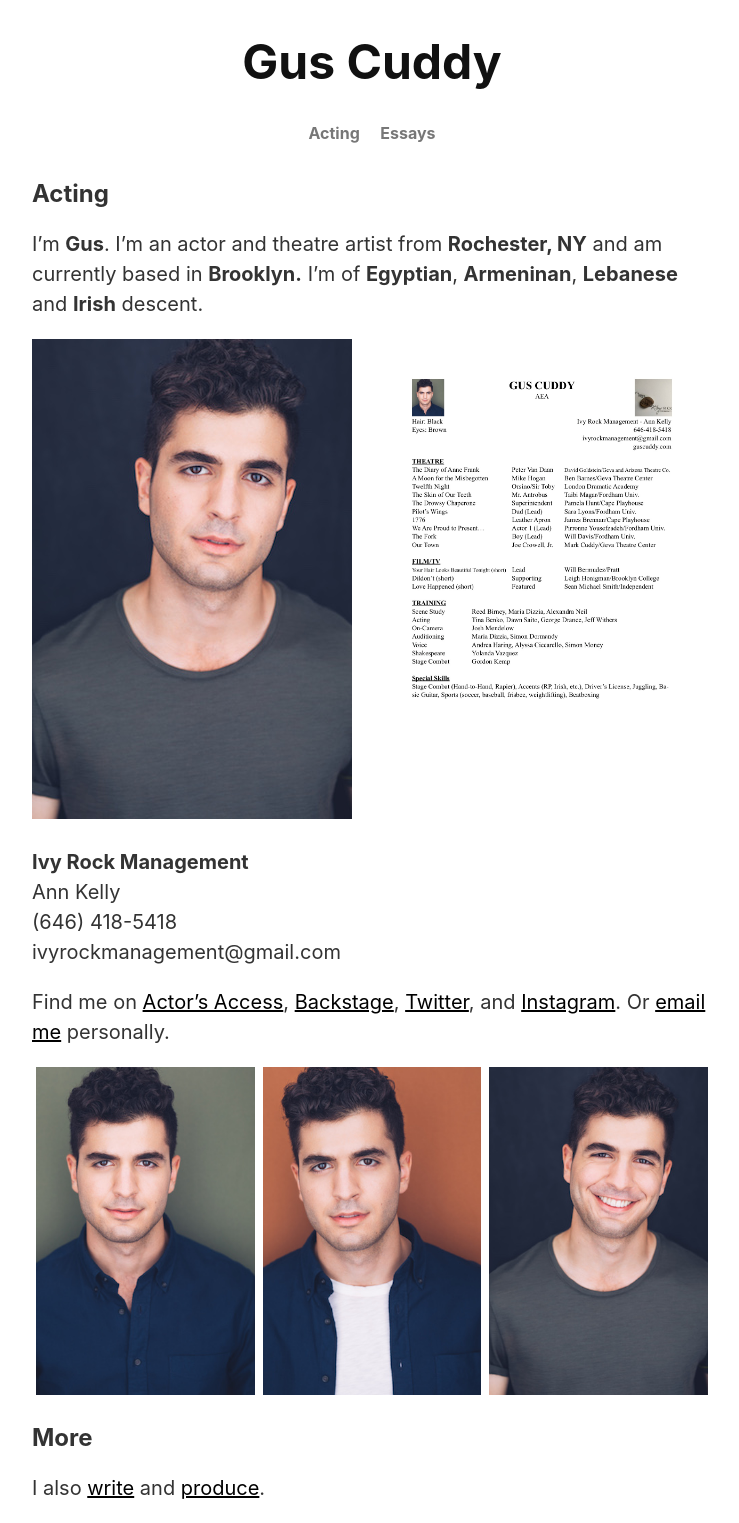
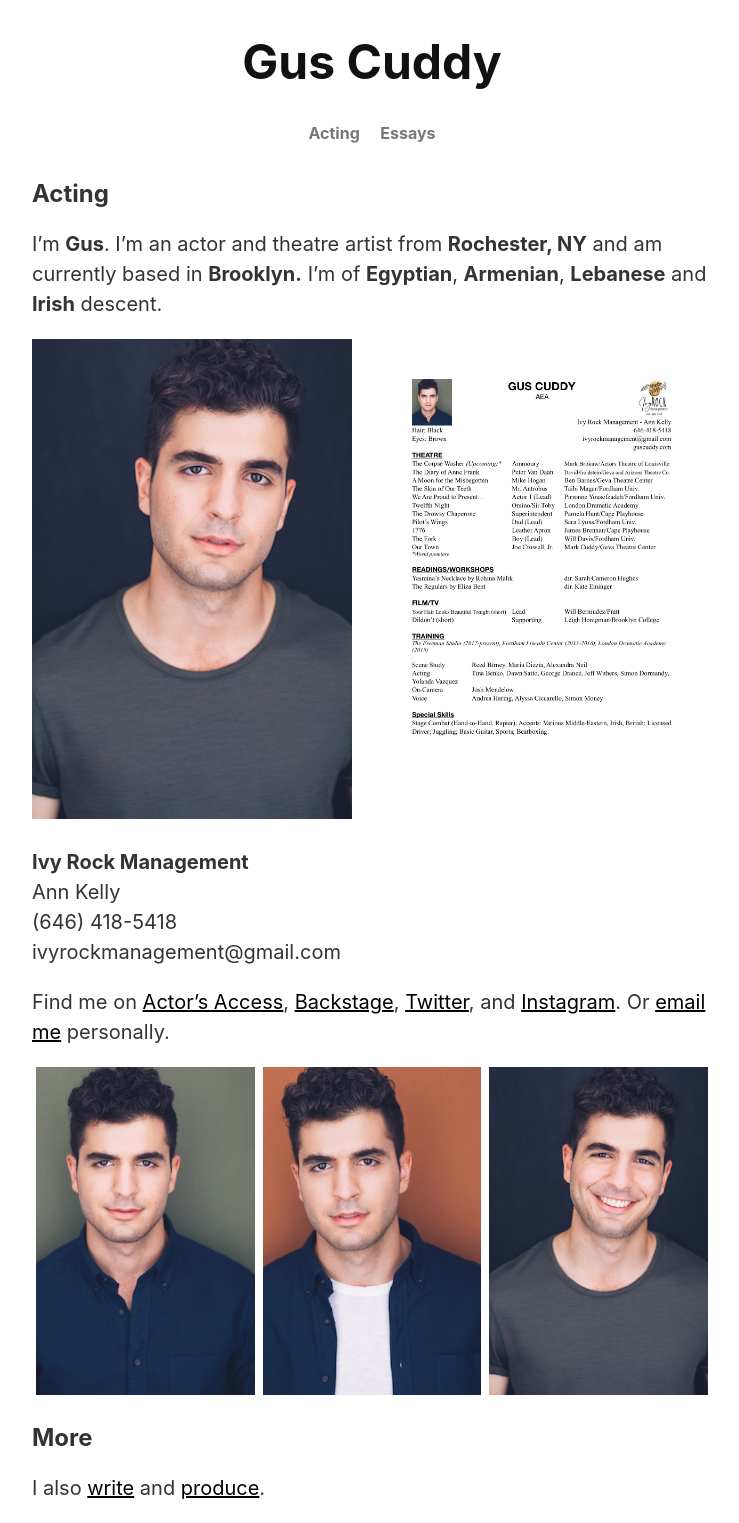
Before and after one commit to gcuddy/gcuddy.github.io, a Jekyll site: the page built from index.md, in a window 1280 px wide. Shown: the whole page, without its empty margins (268-1007 px from the left). Built offline with Jekyll 4.4.1, drawn with Linux system fonts in a browser that asks for light colours; our own code applies the rules of GitHub Pages for plain Markdown files.

Commit message:
Updated home page with new resume and fixed spelling.

```diff
--- a/index.md
+++ b/index.md
@@ -14,7 +14,7 @@ images:
 
 ## Acting
 
-I'm **Gus**. I'm an actor and theatre artist from **Rochester, NY** and am currently based in **Brooklyn.** I'm of **Egyptian**, **Armeninan**, **Lebanese** and **Irish** descent.
+I'm **Gus**. I'm an actor and theatre artist from **Rochester, NY** and am currently based in **Brooklyn.** I'm of **Egyptian**, **Armenian**, **Lebanese** and **Irish** descent.
 
 <article class="cf">
   <div class="fl w-100 w-50-ns">
```
Also changed, not shown: images/cuddy_resume.jpg, 1 other file.
